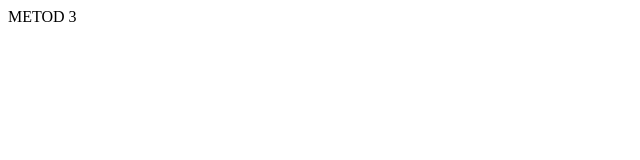
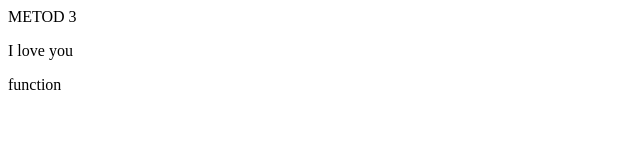
Before and after one commit to ArticSilent/art, a plain HTML site: page newTEST/index.html in a window 1280 px wide. Shown: the whole page, without its empty margins (0-640 px from the left). Drawn offline with Linux system fonts and the light colour scheme.

Commit message:
test commit

```diff
--- a/newTEST/index.html
+++ b/newTEST/index.html
@@ -7,5 +7,7 @@
 </head>
 <body>
     METOD 3
+    <p>I love you</p>
+    <p>function</p>
 </body>
 </html>
```
